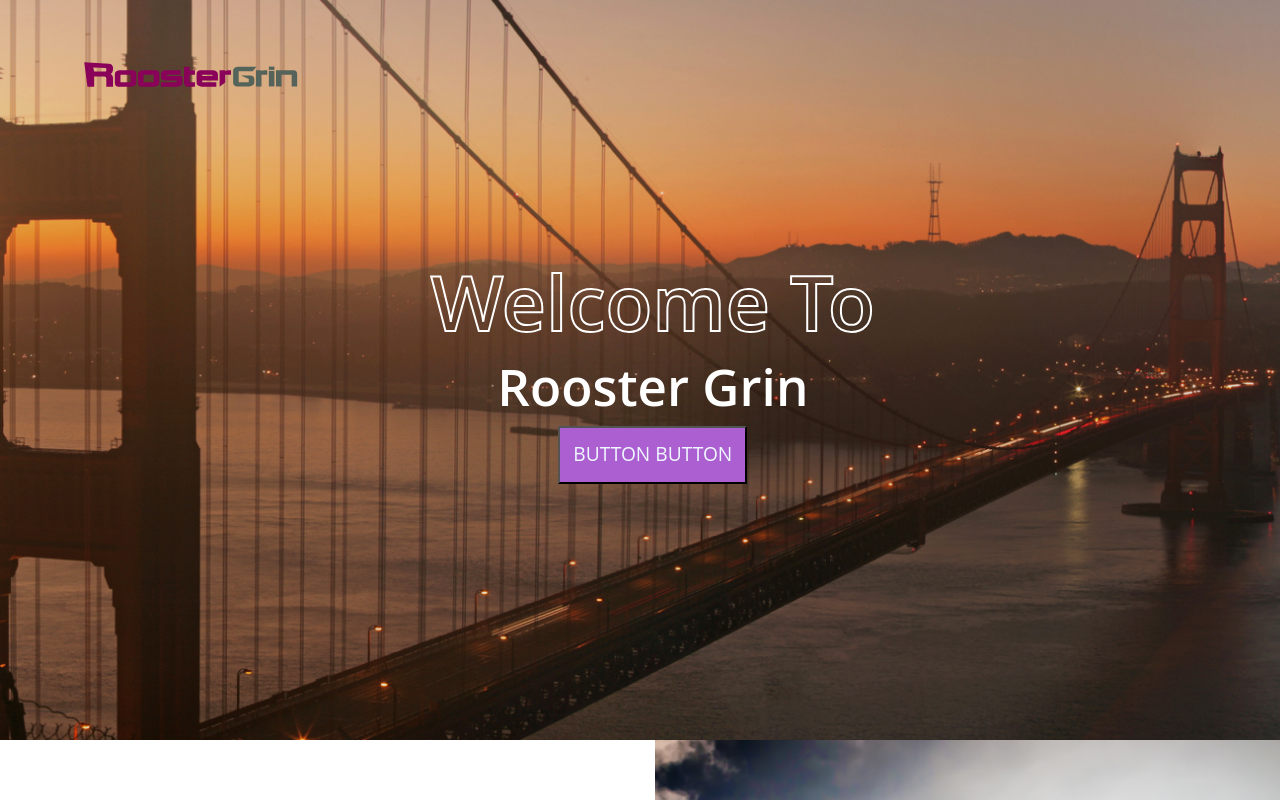
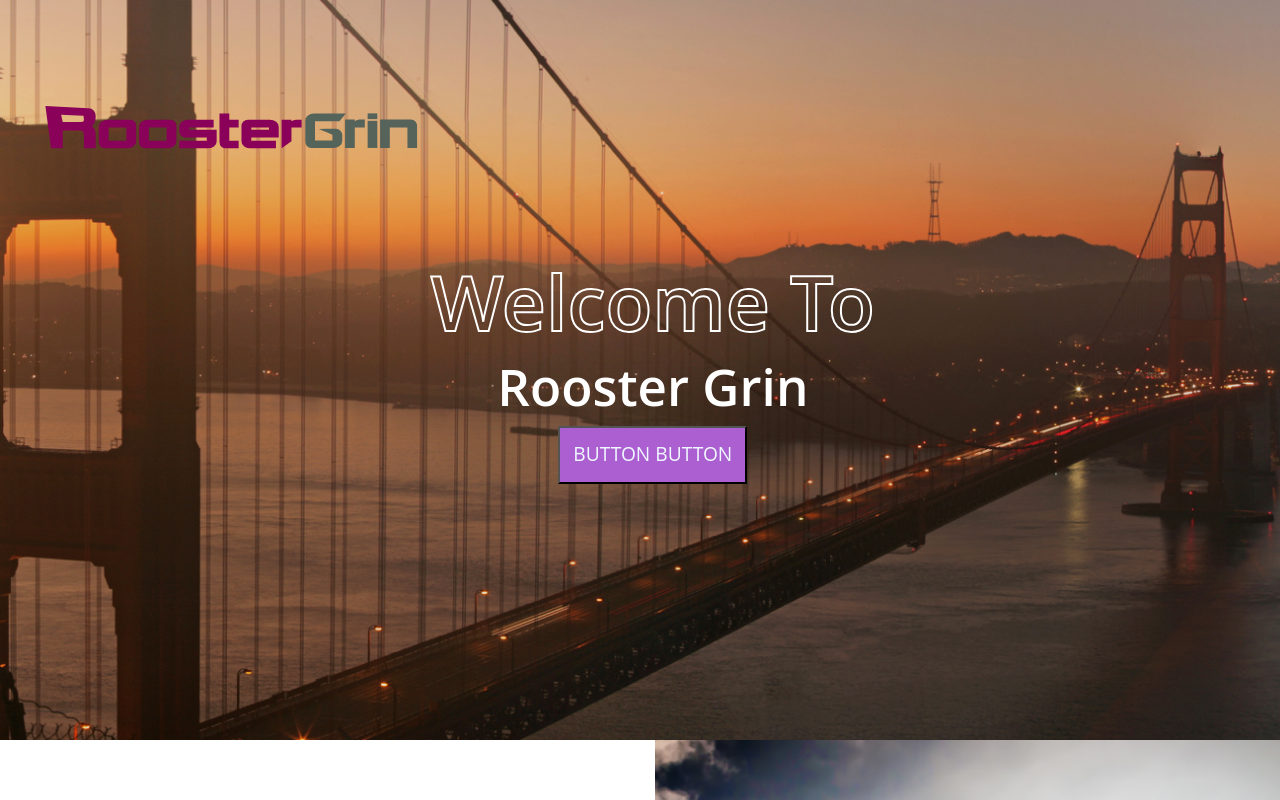
Before and after one commit to shyaboi/roosterreact, a React (Create React App) app: page / in a window 1280 px wide. Shown: the top 800 px of the page. Built offline with nearby package versions, Linux system fonts and the light colour scheme.

Commit message:
changed case again and moved logo

```diff
--- a/src/components/Logo/style.css
+++ b/src/components/Logo/style.css
@@ -1,9 +1,10 @@
 /* logo image resize */
 #logo>img {
   left: 0;
-  padding-left: 5rem;
+  top: 0;
+  padding-left: 3vw;
   z-index: 11;
-  width: 300px;
-  height: 150px;
-  position: fixed;
+  width: 33vw;
+  height: 20vw;
+  position: absolute;
 }
--- a/src/components/carousel/index.js
+++ b/src/components/carousel/index.js
@@ -26,8 +26,7 @@ function Carousel() {
           adipiscing elit, sed do eiusmod tempor incididunt ut labore et dolore
           magna aliqua. Ut enim ad minim veniam, quis nostrud exercitation
           ullamco laboris nisi ut aliquip ex ea commodo consequat. Duis aute
-          irure dolor in reprehenderit in voluptate velit esse cillum dolore eu
-          fugiat nulla pariatur.
+          irure dolor in.
         </Slide>
         {/* slide two */}
         <Slide index={1}>
--- a/src/components/reviewBanner/index.js
+++ b/src/components/reviewBanner/index.js
@@ -1,7 +1,7 @@
 import React from "react";
 import "./style.css";
-import Carousel from "../Carousel/index";
-import Stars from "../Stars/index";
+import Carousel from "../carousel/index";
+import Stars from "../stars/index";
 
 function Review() {
   return (
```
Also changed, not shown: src/App.js (+6 -6 lines).
